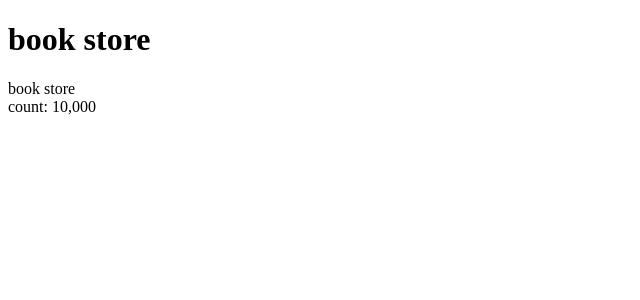
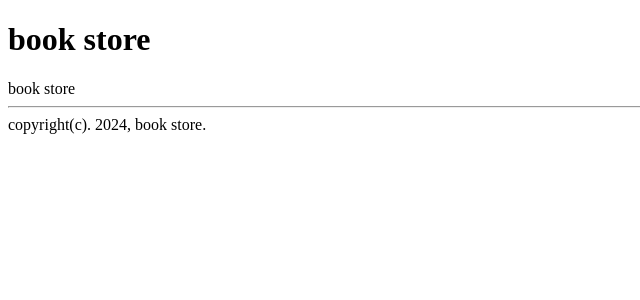
Before and after one commit to Ag-crane/devcourse-full-3, a React (Create React App) app in the folder 09-book-store/: page / in a window 1280 px wide. Shown: the top 300 px of the page, without its empty margins (0-640 px from the left). Built offline with nearby package versions, Linux system fonts and the light colour scheme; the HTML template or start-up script is replaced by a standard one.

Commit message:
푸터 추가, 레이아웃 구성

```diff
--- a/09-book-store/src/App.tsx
+++ b/09-book-store/src/App.tsx
@@ -1,9 +1,12 @@
+import Layout from "./components/layout/Layout";
 import Home from "./pages/Home";
 
 function App() {
-  return (
-    <Home />
-  );
+    return (
+        <Layout>
+            <Home />
+        </Layout>
+    );
 }
 
 export default App;
--- /dev/null
+++ b/09-book-store/src/components/common/Footer.tsx
@@ -0,0 +1,10 @@
+function Footer() {
+    return (
+        <>
+            <hr />
+            <div>copyright(c). 2024, book store.</div>
+        </>
+    );
+}
+
+export default Footer;
--- /dev/null
+++ b/09-book-store/src/components/layout/Layout.tsx
@@ -0,0 +1,18 @@
+import Footer from "../common/Footer";
+import Header from "../common/Header";
+
+interface LayoutProps {
+    children: React.ReactNode;
+}
+
+function Layout({ children }: LayoutProps) {
+    return (
+        <>
+            <Header />
+            <main>{children}</main>
+            <Footer />
+        </>
+    );
+}
+
+export default Layout;
--- a/09-book-store/src/pages/Home.tsx
+++ b/09-book-store/src/pages/Home.tsx
@@ -1,13 +1,7 @@
-import Header from "../components/common/Header";
-import { formatNumber } from "../utils/format";
-
-const COUNT = 10000;
 const Home = () => {
     return (
         <>
-            <Header />
             <div>book store</div>
-            <div>count: {formatNumber(COUNT)}</div>
         </>
     );
 };
```
